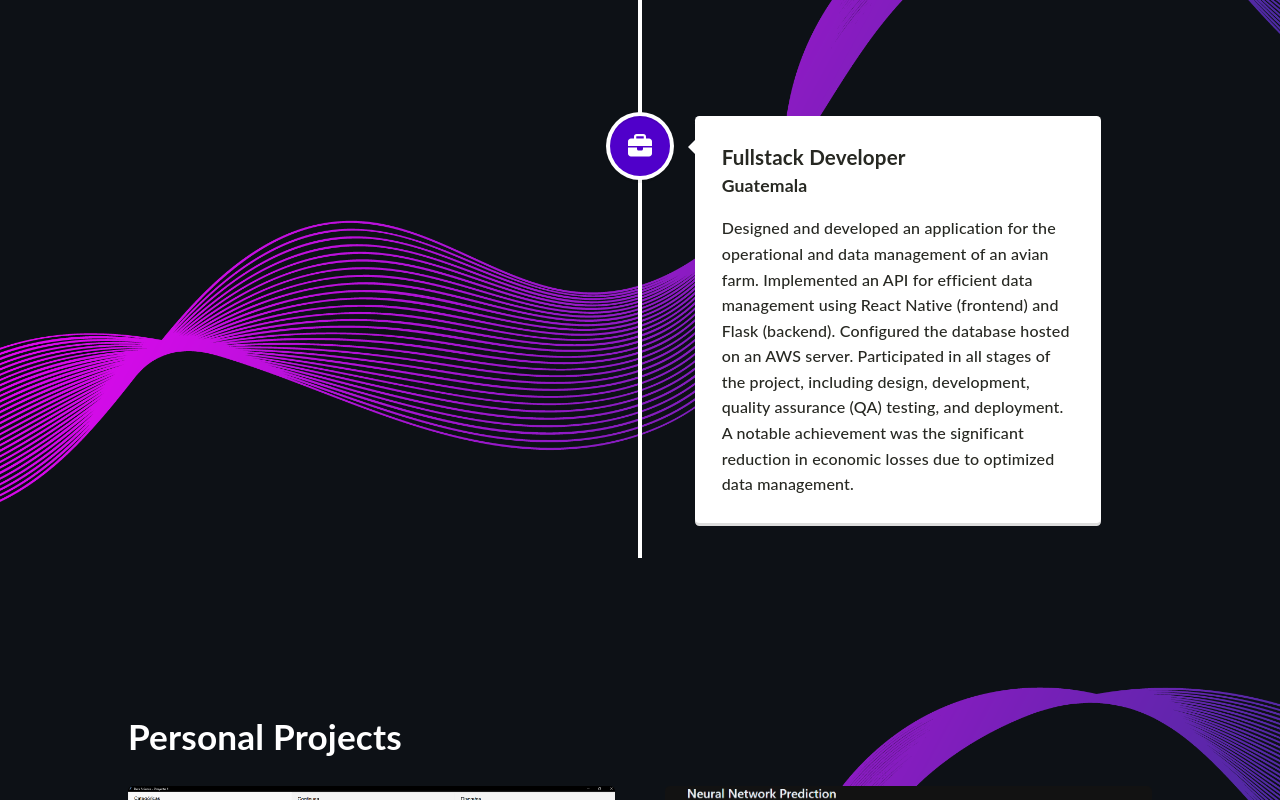
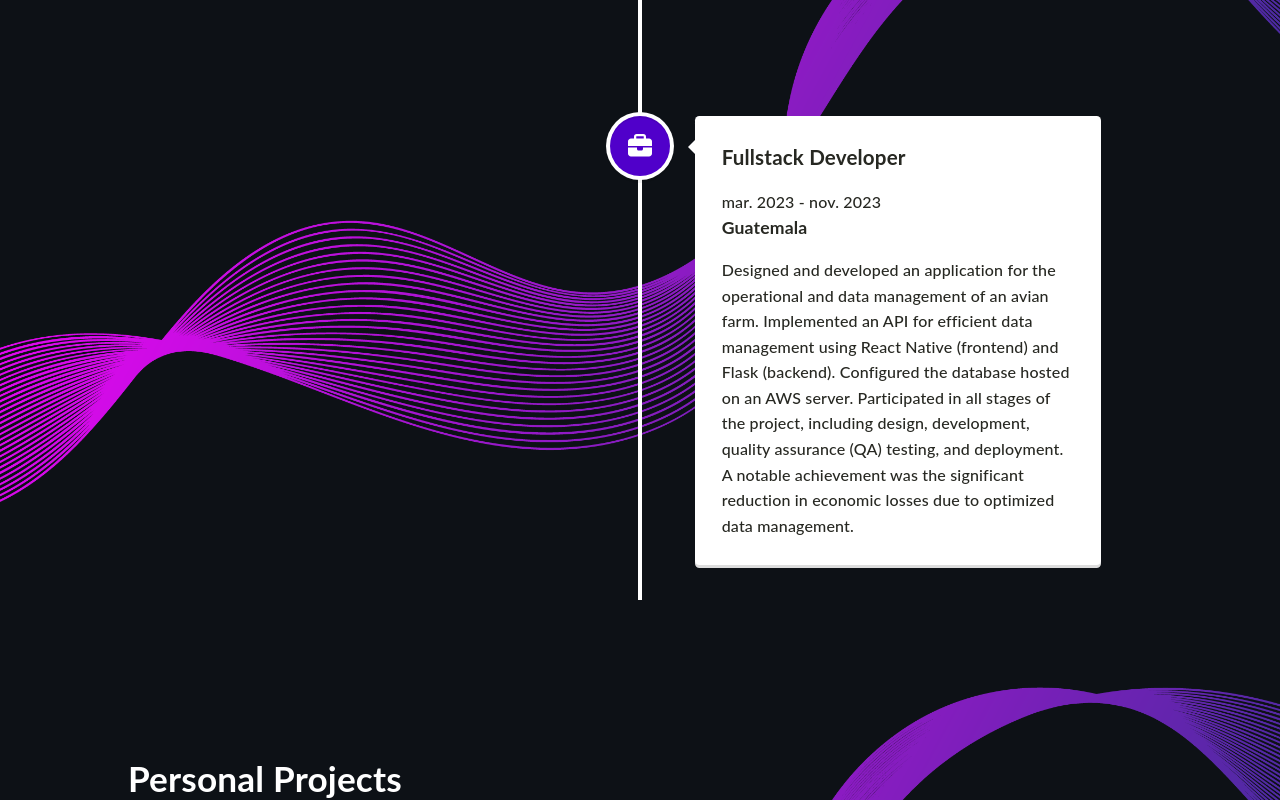
Before and after one commit to auyjos/portfolioJoseAuyon, a React (Create React App) app: page / in a window 1280 px wide. Shown: the part 3403-4203 px from the top of the page. Built offline with nearby package versions, Linux system fonts and the light colour scheme.

Commit message:
Change in timeline

```diff
--- a/src/components/Timeline.tsx
+++ b/src/components/Timeline.tsx
@@ -31,6 +31,7 @@ function Timeline() {
           >
 
             <h3 className="vertical-timeline-element-title">Fullstack Developer</h3>
+            <p>mar. 2023 - nov. 2023</p>
             <h4 className="vertical-timeline-element-subtitle">Guatemala</h4>
 
             <p>
```
